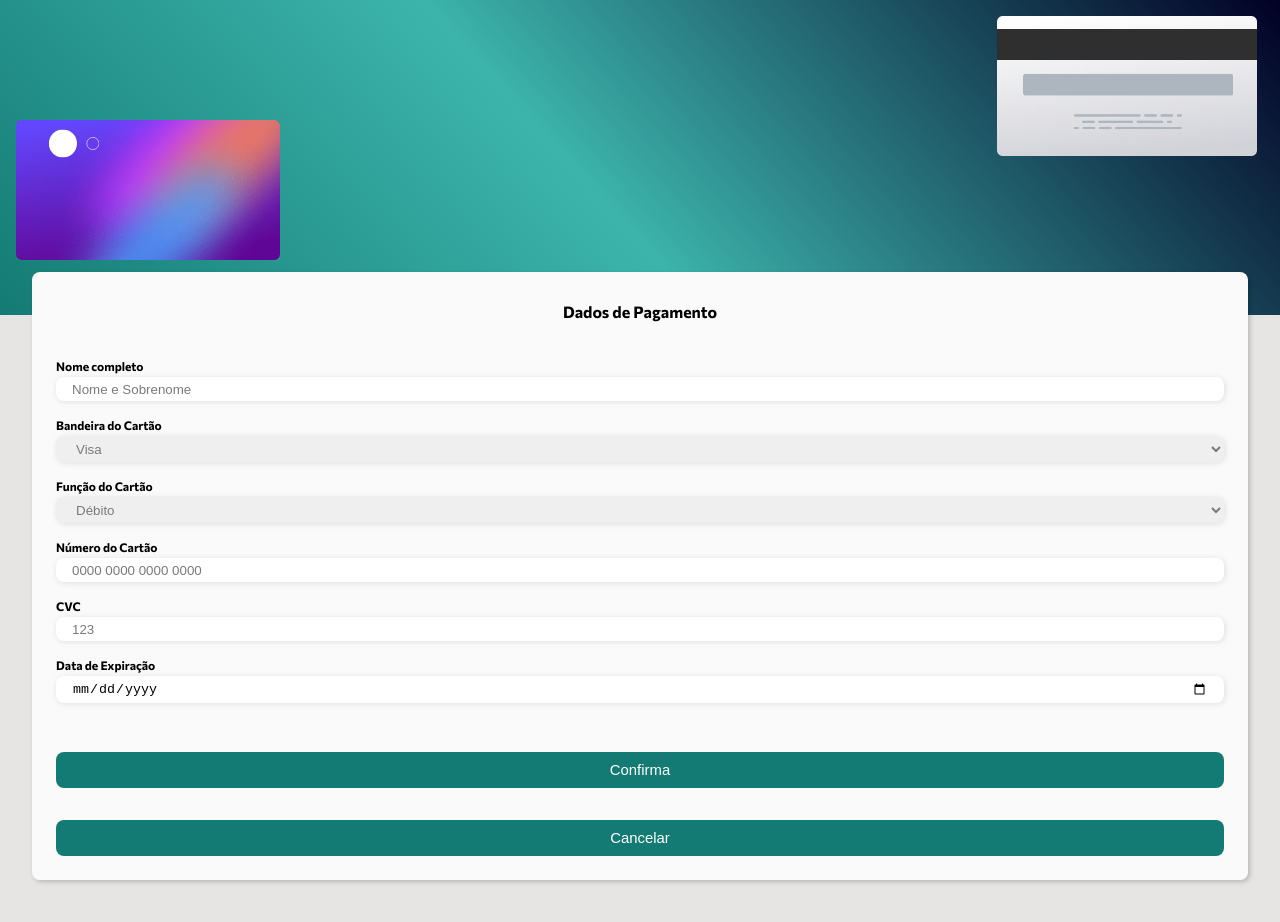
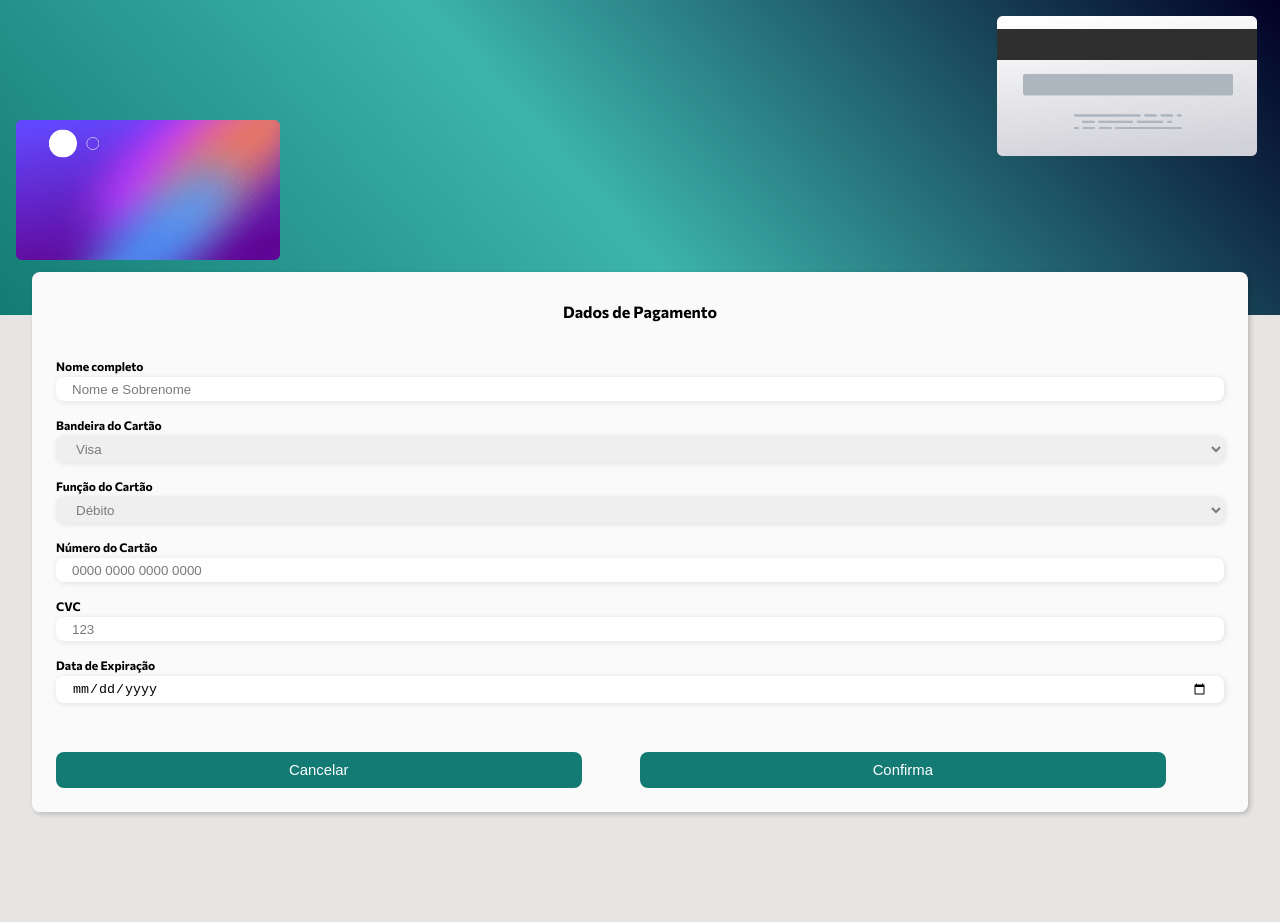
Before and after one commit to JennyLamego2022/Form_Cadastro, an Angular app: page /card in a window 1280 px wide. Built offline with nearby package versions, Linux system fonts and the light colour scheme.

Commit message:
feat: routerLink botoes componente cadastro

```diff
--- a/src/app/componentes/cadastro/cadastro.component.html
+++ b/src/app/componentes/cadastro/cadastro.component.html
@@ -21,7 +21,7 @@
   </div>
 
   <div class="acoes">
-    <button class="editar"> <a href="">Editar</a></button>
+    <button class="editar"> <a routerLink="/form" href="">Editar</a></button>
     <button class="confirmar"><a href="">Confirmar</a></button>
   </div>
 </div>
--- a/src/app/componentes/card/card.component.css
+++ b/src/app/componentes/card/card.component.css
@@ -189,8 +189,13 @@ select:hover{
   color: var(--text-primary-color);
 }
 
+.submit{
+  display: flex;
+  flex-direction: row;
+  justify-content: space-between;
+}
 .submit button{
-  width: 100%;
+  width: 45%;
   margin-right: auto;
   margin-top: 2rem;
   border:none;
--- a/src/app/componentes/card/card.component.html
+++ b/src/app/componentes/card/card.component.html
@@ -60,8 +60,9 @@
         </p>
 
         <p class="submit">
-          <button type="submit"><a href="#">Confirma</a></button>
           <button type="submit"><a routerLink="/form" href="#">Cancelar</a></button>
+          <button type="submit"><a routerLink="/cadastro" href="#">Confirma</a></button>
+
         </p>
       </fieldset>
 
```
